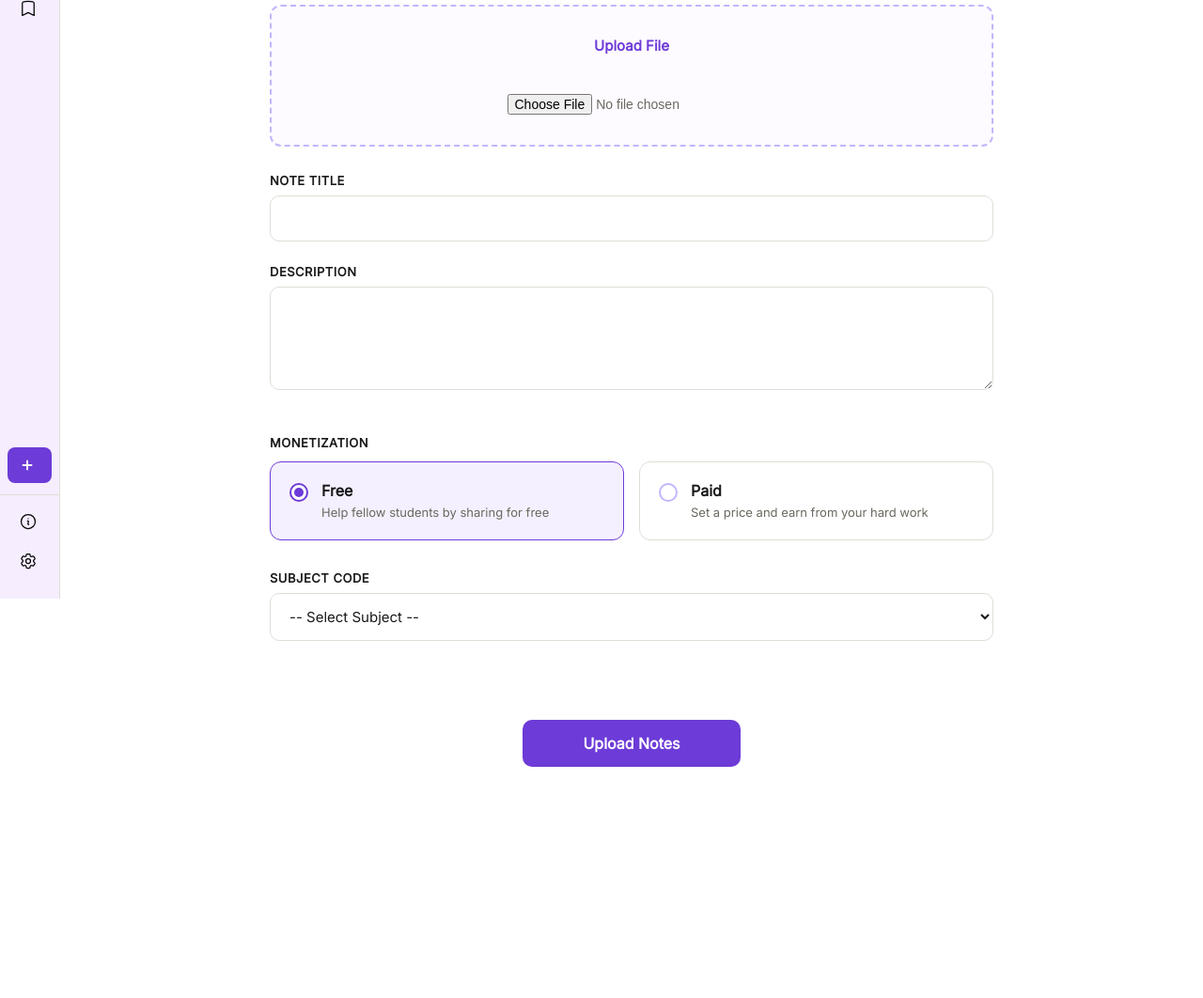
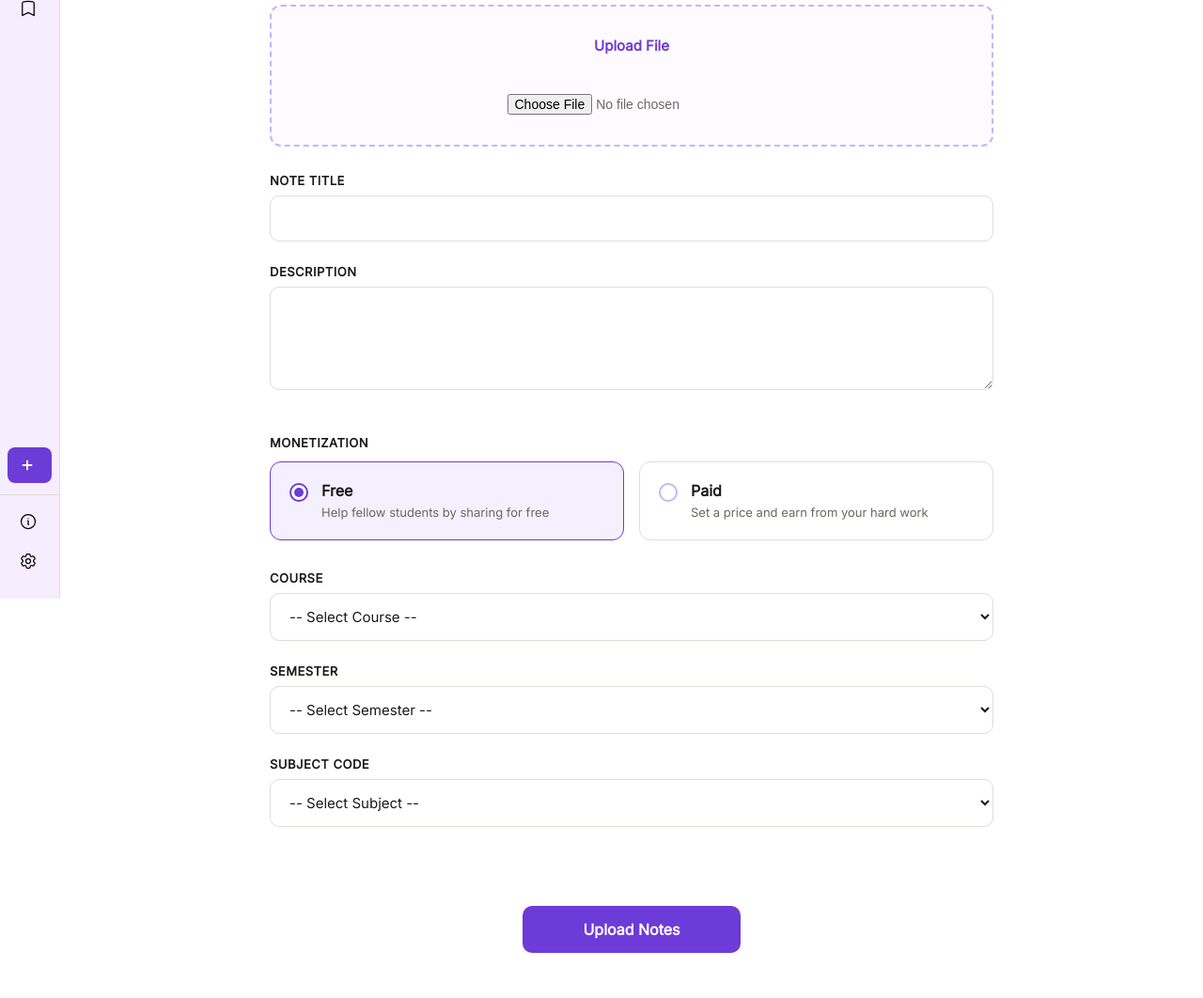
Before and after one commit to wfanabila/SMARTNOTES, a PHP site: page /upload_notes.php in a window 1280 px wide. Shown: the part 163-1225 px from the top of the page at 94% size. Before the commit the page ends 979 px from the top, so only its background shows below. Run offline with PHP 8.4, Linux system fonts and the light colour scheme; data that the repository does not hold is empty.

Commit message:
tambah sikit kt page upload notes tu select course ngn select semester pastu dia sync kan dengan page course yg lain

```diff
--- a/course.php
+++ b/course.php
@@ -76,7 +76,7 @@ function escape_html(string $value): string {
                 <p class="hero-subtitle">Browse specialized archives curated for your major.</p>
             </div>
             <div class="semester-list">
-                <?php for ($semester = 1; $semester <= 6; $semester++): ?>
+                <?php for ($semester = 1; $semester <= 7; $semester++): ?>
                     <a href="<?= escape_html($filePrefix) ?>semester.php?semester=<?= $semester ?>" class="semester-chip">SEM <?= $semester ?></a>
                 <?php endfor; ?>
             </div>
--- a/semester.php
+++ b/semester.php
@@ -2,7 +2,7 @@
 $semester = isset($_GET['semester']) ? (int)$_GET['semester'] : 1;
 $course = isset($_GET['course']) ? strtoupper(trim($_GET['course'])) : '';
 
-if ($semester < 1 || $semester > 6) {
+if ($semester < 1 || $semester > 7) {
     $semester = 1;
 }
 
--- a/upload_notes.php
+++ b/upload_notes.php
@@ -48,6 +48,8 @@ if ($_SERVER['REQUEST_METHOD'] === 'POST') {
     $description = trim($_POST['description']);
     $pricing     = strtolower(trim($_POST['pricing']));
     $subjectID   = (int) $_POST['subjectid'];
+    $course      = trim($_POST['course']);
+    $semester    = (int) $_POST['semester'];
     $price       = ($pricing === 'paid') ? (float) $_POST['price'] : 0.00;
 
     $errors = [];
@@ -62,6 +64,14 @@ if ($_SERVER['REQUEST_METHOD'] === 'POST') {
 
     if ($subjectID <= 0) {
         $errors[] = "Please select a subject.";
+    }
+
+    if (empty($course)) {
+        $errors[] = "Please select a course.";
+    }
+
+    if ($semester < 1 || $semester > 7) {
+        $errors[] = "Please select a valid semester (1-7).";
     }
 
     if ($pricing === 'paid' && $price <= 0) {
@@ -100,23 +110,25 @@ if ($_SERVER['REQUEST_METHOD'] === 'POST') {
                 if (move_uploaded_file($file['tmp_name'], $destination)) {
 
                     $stmt = $conn->prepare(
-                        "INSERT INTO notes (title, description, filePath, noteType, price, studentID, subjectID, noteStatus)
-                         VALUES (?, ?, ?, ?, ?, ?, ?, 'pending')"
+                        "INSERT INTO notes (title, description, filePath, noteType, price, studentID, subjectID, course, semester, noteStatus)
+                         VALUES (?, ?, ?, ?, ?, ?, ?, ?, ?, 'pending')"
                     );
 
                     if ($stmt === false) {
                         $errors[] = "Prepare statement failed: " . $conn->error;
                     } else {
-                        // Forcing $studentID explicitly to integer type ('i')
+                        // Forcing variables to correct types
                         $stmt->bind_param(
-                            "ssssdii",
+                            "ssssdiiss",
                             $title,
                             $description,
                             $relativePath,
                             $pricing,
                             $price,
                             $studentID,
-                            $subjectID
+                            $subjectID,
+                            $course,
+                            $semester
                         );
 
                         if ($stmt->execute()) {
@@ -451,6 +463,24 @@ include_once("sidebar.php");
             </div>
         </div>
 
+        <label>COURSE</label>
+        <select name="course" required>
+            <option value="">-- Select Course --</option>
+            <option value="CSC110" <?= (isset($_POST['course']) && $_POST['course'] === 'CSC110') ? 'selected' : '' ?>>CSC110</option>
+            <option value="CSC230" <?= (isset($_POST['course']) && $_POST['course'] === 'CSC230') ? 'selected' : '' ?>>CSC230</option>
+            <option value="CSC264" <?= (isset($_POST['course']) && $_POST['course'] === 'CSC264') ? 'selected' : '' ?>>CSC264</option>
+            <option value="CSC267" <?= (isset($_POST['course']) && $_POST['course'] === 'CSC267') ? 'selected' : '' ?>>CSC267</option>
+            <option value="CSC270" <?= (isset($_POST['course']) && $_POST['course'] === 'CSC270') ? 'selected' : '' ?>>CSC270</option>
+        </select>
+
+        <label>SEMESTER</label>
+        <select name="semester" required>
+            <option value="">-- Select Semester --</option>
+            <?php for ($sem = 1; $sem <= 7; $sem++): ?>
+                <option value="<?= $sem ?>" <?= (isset($_POST['semester']) && $_POST['semester'] == $sem) ? 'selected' : '' ?>>Semester <?= $sem ?></option>
+            <?php endfor; ?>
+        </select>
+
         <label>SUBJECT CODE</label>
         <select name="subjectid" required>
             <option value="">-- Select Subject --</option>
```
Also changed, not shown: admin_bootstrap.php (+13 -0 lines).
